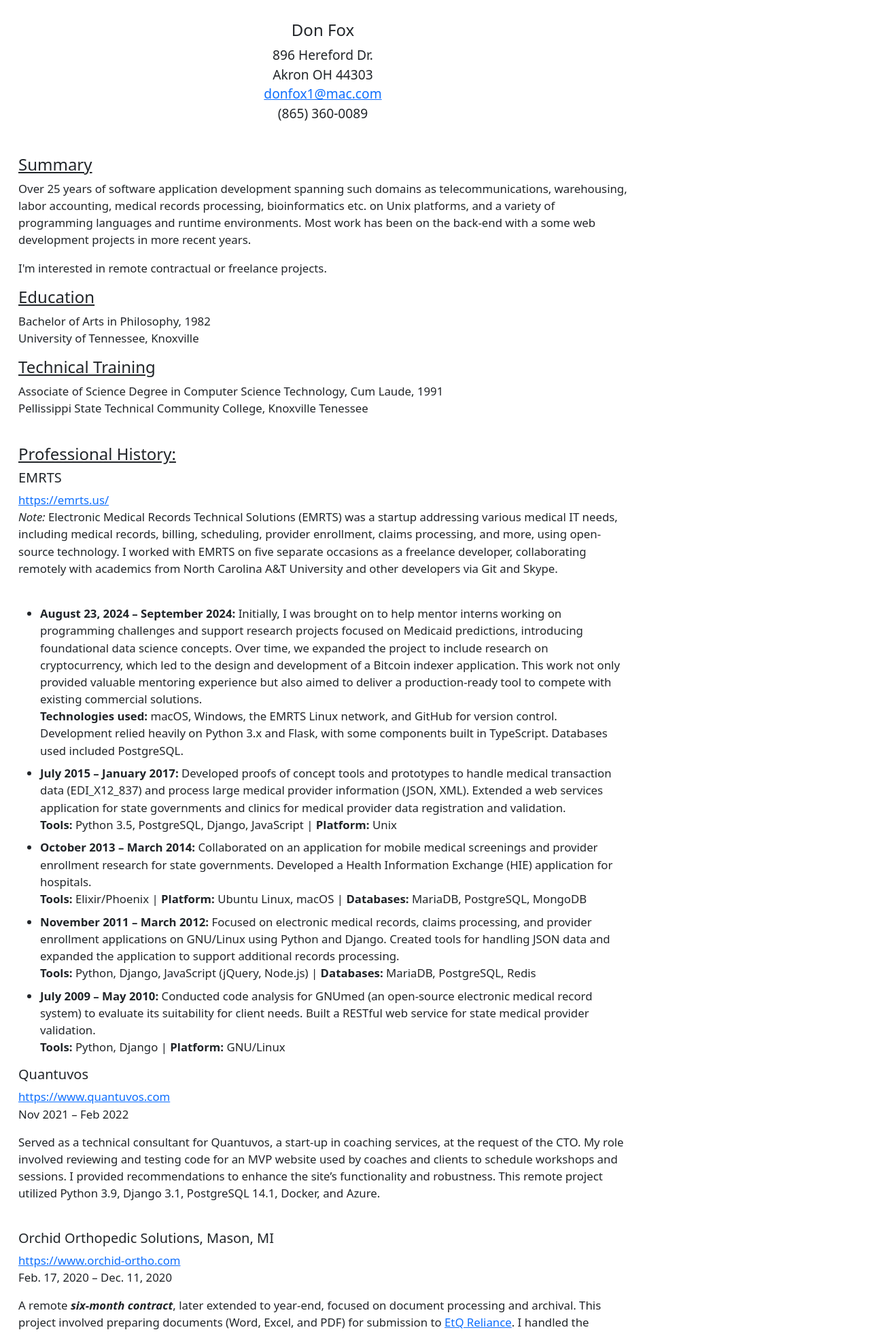
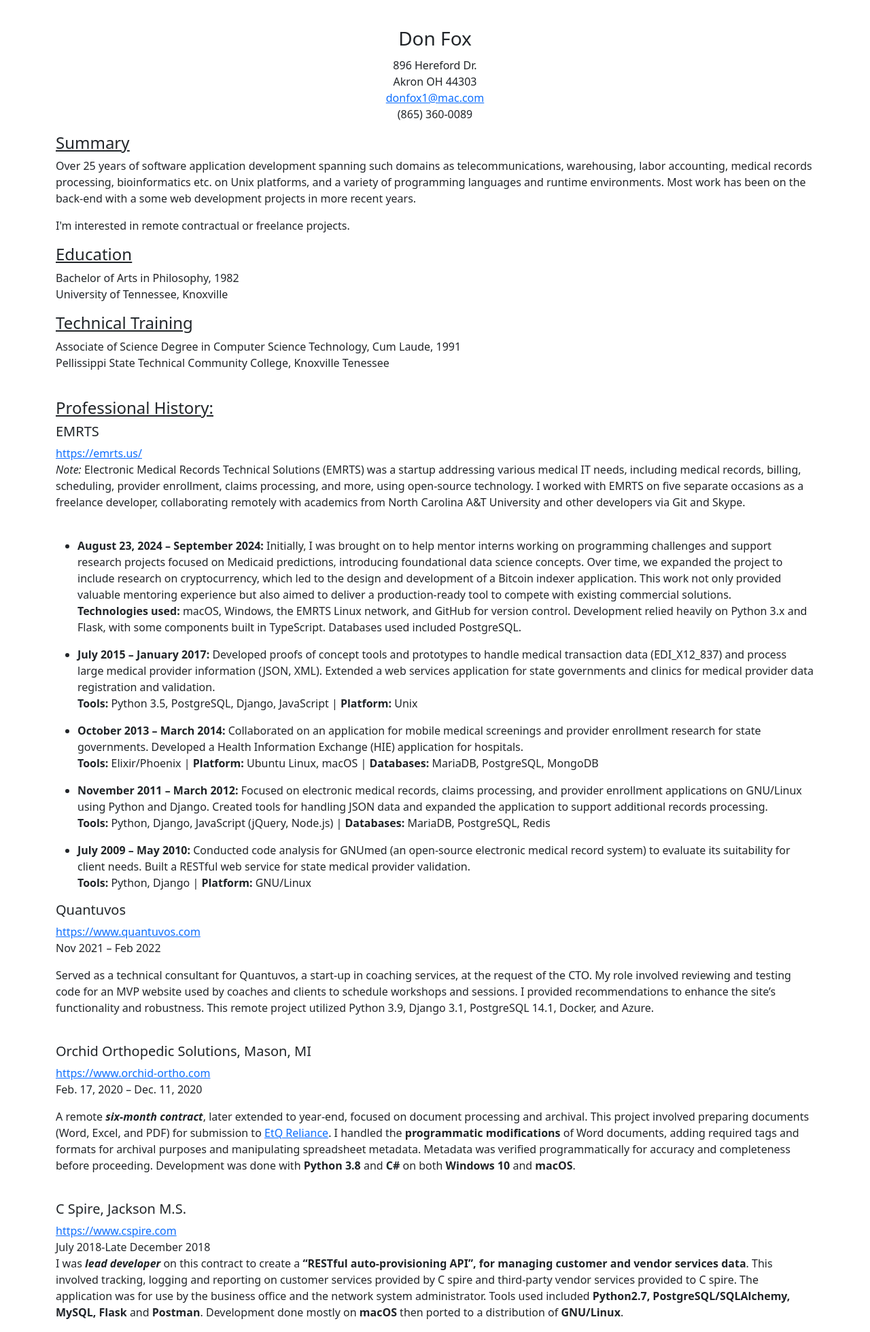
Before and after one commit to donfox/personal_website, a Flask app: page /resume in a window 1280 px wide. Shown: the top 1960 px of the page at 68% size. Run offline with Flask 3, Linux system fonts and the light colour scheme; parts of the project's set-up code (start-up, migrations or seed data) failed here and were passed over.

Commit message:
Tweaked css and html. Modified exception handeling and documentation in python files

```diff
--- a/app.py
+++ b/app.py
@@ -1,17 +1,12 @@
 """
 app.py
--------
-This file contains the main Flask application, including routes,
-database setup, and email functionality.
+Entry point of the application, manageing routes for rendering HTML templates
+and handling user requests for sending emails with attachments.
 
-Key Features:
-- Entry point for the application.
-- Manages routes for rendering HTML templates and handling user requests.
-- Includes functionality for sending emails with attachments.
-
-Author: DOn Fox
+Author: Don Fox
 Date: 12/10/2024
 """
+
 import os
 import logging
 import smtplib
@@ -35,10 +30,7 @@
 
 def validate_config():
     """
-    Validate critical configurations like MAIL_SERVER and MAIL_USERNAME.
-
-    Raises:
-        RuntimeError: If critical configurations are missing.
+    Validates MAIL_SERVER and MAIL_USERNAME configuration values.
     """
     if not app.config['MAIL_SERVER']:
         app.logger.error("MAIL_SERVER is not set. Check environment variables.")
@@ -60,13 +52,7 @@
 
 def send_email(recipient, subject, body, attachment_path):
     """
-    Send an email with an attachment.
-
-    Args:
-        recipient (str): The recipient's email address.
-        subject (str): The subject line of the email.
-        body (str): The body text of the email.
-        attachment_path (str): File path of the attachment.
+    Send email with resume attachment.
 
     Returns:
         bool: True if email is successfully sent, False otherwise.
@@ -109,7 +95,6 @@
 # Routes
 @app.route("/")
 def index():
-    """ Render the index  page """
     return render_template('index.html')
 
 
@@ -176,7 +161,6 @@
 
 @app.route("/books")
 def books():
-    """Render the books page."""
     return render_template('books.html')
 
 
--- a/static/style.css
+++ b/static/style.css
@@ -1,124 +1,75 @@
-/* Reset styles */
-* {
-  margin: 0;
-  padding: 0;
-  box-sizing: border-box;
-}
 
-/* Variables for Consistent Styling */
-:root {
-  --font-primary: 'Roboto', sans-serif;
-  --font-size-base: 1rem;
-  --color-bg: #fff8e1; /* Soft warm yellow */
-  --color-text: darkblue;
-  --color-accent: navy;
-  --color-hover: darkred;
-  --border-radius: 8px;
-  --shadow: 2px 2px 5px rgba(0, 0, 0, 0.2);
-  --border-color: #ddd;
-}
-
-/* General Styles */
+/* General Body Styling */
 body {
   font-family: var(--font-primary);
   font-size: var(--font-size-base);
   background: var(--color-bg);
   color: var(--color-text);
-  max-width: 950px;
-  line-height: 1.5; /* Improved readability */
-  margin: 15px auto;
+  line-height: 1.5;
+  display: flex;
+  justify-content: center;
+  align-items: flex-start;
+  min-height: 100vh;
+  margin: 0;
+  padding: 20px;
 }
 
-main {
-  font-size: 1.05rem;
-  margin: 0 15px;
+/* Main Container - Centers Content */
+.container {
+  width: 100%;
+  max-width: 950px;
+  padding: 20px;
+  margin: auto;
 }
 
-p {
-  margin-bottom: 1em; /* Adds spacing between paragraphs */
+/* Centered Header Content (Name and Contact Details) */
+header {
+  text-align: center; /* Center everything inside the header */
 }
 
-/* Headings */
-h2, h3, h4 {
-  color: var(--color-accent);
-  font-weight: normal;
-  margin-bottom: 5px;
+header h1 {
+  margin-bottom: 10px; /* Space below the name */
 }
 
-h2 { font-size: 1.6rem; }
-h3 { font-size: 1.3rem; }
-h4 { font-size: 1.1rem; }
-
-/* Lists */
-ul {
-  padding-left: 1.5em;
+header address {
+  margin-top: 0;
+  font-style: normal; /* Ensures clean text styling */
+  line-height: 1.4; /* Improves spacing between lines */
 }
 
-ul li {
-  margin-bottom: 0.5em;
+/* Left-Aligned Underlined Headers */
+h4 {
+  text-align: left; /* Left-align specific headers */
+  text-decoration: underline;
+  margin-top: 20px;
 }
 
-/* Links */
-a {
-  color: var(--color-accent);
-  text-decoration: none;
+/* Paragraph and List Alignment */
+p, ul, li {
+  text-align: left;
+  margin-bottom: 1rem;
 }
 
-a:hover {
-  color: var(--color-hover);
-  text-decoration: underline;
+/* Images - Centered */
+img {
+  display: block;
+  margin: 0 auto;
+  border: 2px solid var(--border-color);
+  border-radius: var(--border-radius);
+  box-shadow: var(--shadow);
 }
 
-/* Images */
-img {
-  border: 2px solid var(--border-color); /* Subtle border */
-  border-radius: var(--border-radius); /* Rounded corners */
-  box-shadow: var(--shadow); /* Soft shadow */
+/* Media Query for Small Devices */
+@media (max-width: 768px) {
+  .container {
+    padding: 10px;
+    width: 90%;
+  }
 }
 
-/* Header */
-header {
-  text-align: center;
-  margin: 20px auto;
-  padding: 10px 0;
-  font-size: 1.2rem;
+/* Center Footer Content */
+footer {
+  text-align: center; /* Centers text content horizontally */
+  margin: 20px auto;  /* Adds margin and centers horizontally */
+  padding: 10px 0;    /* Vertical padding */
 }
-
-/* Footer */
-footer {
-  text-align: center;
-  color: navy;
-  padding-top: 10px;
-}
-
-/* Forms */
-input[type="email"], button {
-  padding: 10px;
-  margin: 10px 0;
-  border-radius: 4px;
-  border: 1px solid #ccc;
-}
-
-/* Flash Messages */
-.flash-messages ul {
-  list-style-type: none; /* Removes bullet points */
-  margin: 0;
-  padding: 0;
-}
-
-.request-resume {
-  text-align: center;
-  margin: 20px auto;
-}
-
-/* Media Queries */
-@media (max-width: 600px) {
-  body {
-    width: 90%;
-    font-size: 0.9rem;
-  }
-
-  h2 { font-size: 1.4rem; }
-  h3 { font-size: 1.2rem; }
-  h4 { font-size: 1.0rem; }
-}
--- a/templates/resume.html
+++ b/templates/resume.html
@@ -15,14 +15,26 @@
 <body>
   <div class="container">
   <header>
+  <div class="text-center">
+    <h3 class="name-header" style="margin-bottom: 10px;">Don Fox</h3>
+    <address style="font-style: normal; line-height: 1.5;">
+      896 Hereford Dr.<br>
+      Akron OH 44303<br>
+      <a href="mailto:donfox1@mac.com">donfox1@mac.com</a><br>
+      (865) 360-0089
+    </address>
+  </div>
+</header>
+
+  <!-- <header>
       <address class="contact_info">
         <h4>Don Fox</h4>
-        896 Hereford Dr.<br>
+        896 Hereford Dr.<br>s
         Akron OH 44303<br>
         <a href="mailto:donfox1@mac.com">donfox1@mac.com</a><br>
         (865) 360-0089<br>
       </a>
-    </header>
+    </header> -->
 
     <main>
       <section class="summary">
@@ -246,6 +258,28 @@
 
               <!-- Form -->
               <form class="needs-validation" method="POST" action="/resume" novalidate>
+                <div class="row mb-3 align-items-center">
+                <label for="name" class="col-sm-3 col-form-label">Your Full Name</label>
+                  <div class="col-sm-9">
+                    <input type="text" class="form-control" id="name" name="name" placeholder="Enter your name" required>
+                  </div>
+                </div>
+                <div class="row mb-3 align-items-center">
+                  <label for="email" class="col-sm-3 col-form-label">Email Address</label>
+                <div class="col-sm-9">
+                  <input type="email" class="form-control" id="email" name="email" placeholder="Enter your email" required>
+                </div>
+              </div>
+              <div class="row">
+                    <div class="col-sm-3"></div>
+                    <div class="col-sm-9">
+                      <button type="submit" class="btn btn-primary">Request Resume</button>
+                    </div>
+                  </div>
+              </form>
+
+
+              <!-- <form class="needs-validation" method="POST" action="/resume" novalidate>
                   <div class="mb-3">
                       <label for="name" class="form-label">Your Full Name</label>
                       <input type="text" class="form-control" id="name" name="name" placeholder="Enter your name" required>
@@ -255,17 +289,18 @@
                       <input type="email" class="form-control" id="email" name="email" placeholder="Enter your email" required>
                   </div>
                   <button type="submit" class="btn btn-primary">Request Resume</button>
-              </form>
+              </form> -->
         </div>
 
   </section>
   </main>
 
-    <footer>
-        <br><a href="{{ url_for('index') }}"> Home </a><br>
-        <a href="static/images/Recomendation_Dave_Schultz.jpg">References and Recommendations:</a><br>
-        <a href="{{ url_for('books') }}">Books related to Computing</a>
-    </footer>
+  <footer><br>
+    <a href="{{ url_for('index') }}">Home</a><br>
+    <a href="static/images/Recomendation_Dave_Schultz.jpg">References and Recommendations</a><br>
+    <a href="{{ url_for('books') }}">Books related to Computing</a>
+  </footer>
+
   </div>
   </body>
 </html>
```
Also changed, not shown: models.py (+15 -0 lines), templates/books.html (+7 -6 lines), templates/index.html (+3 -5 lines).
